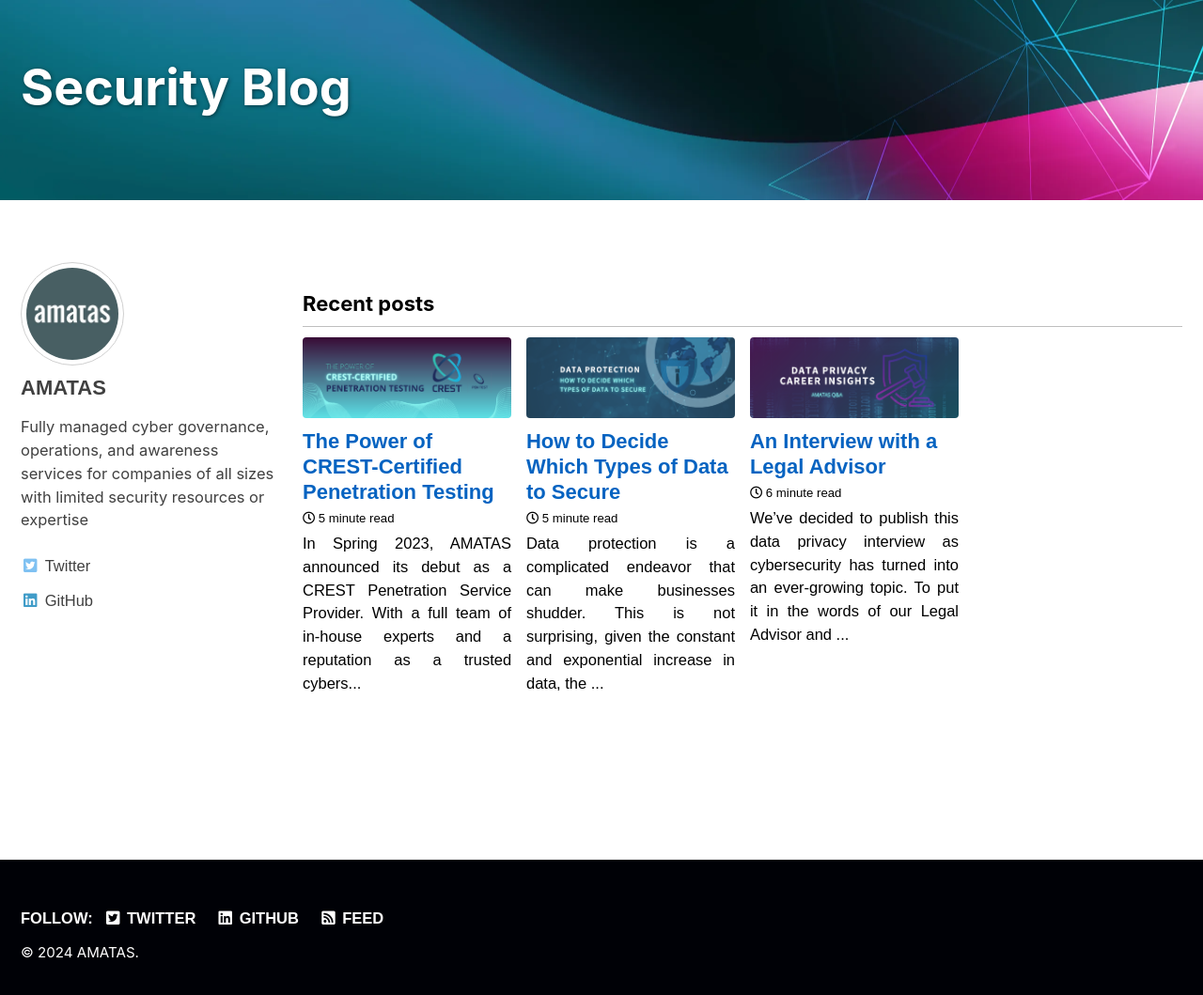
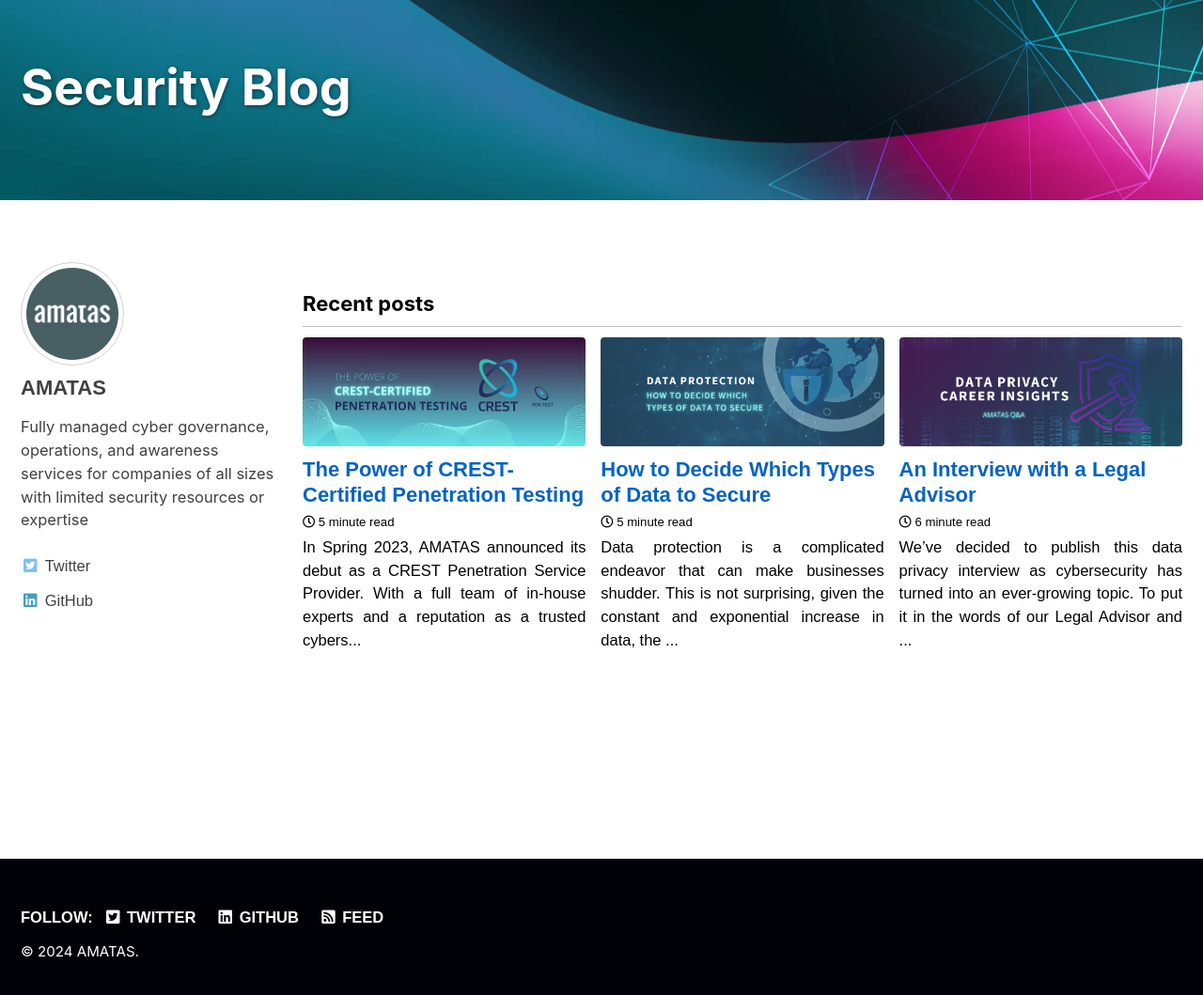
Before and after one commit to martinstnv/amatas-blog, a Jekyll site: the page built from index.html, in a window 1280 px wide and 1069 px high. Shown: the top 1059 px of the window at 94% size. Built offline with Jekyll 4.4.1, drawn with Linux system fonts in a browser that asks for light colours; cached includes are drawn as plain includes; the list of posts is cut into pages by our own code.

Commit message:
removed carousel code and customized the number of columns in the Archive grid view

```diff
--- a/_layouts/home.html
+++ b/_layouts/home.html
@@ -14,21 +14,10 @@ layout: archive
 
 {% assign entries_layout = page.entries_layout | default: 'list' %}
 <div class="entries-{{ entries_layout }}">
-  <!-- <div class="flex-container">
-    <dvi>
-      <a class="carousel-control-prev" onclick="moveSlide(-1)">&#10094;</a>
-    </dvi>
 
-    <div> -->
-      {% for post in posts %}
-        {% include archive-single.html type="grid" %}
-      {% endfor %}
-    <!-- </div>
-
-    <div>
-      <a class="carousel-control-next" onclick="moveSlide(1)">&#10095;</a>
-    </div>
-  </div> -->
+  {% for post in posts %}
+    {% include archive-single.html type="grid" %}
+  {% endfor %}
 
 </div>
 
--- a/_sass/minimal-mistakes/_archive.scss
+++ b/_sass/minimal-mistakes/_archive.scss
@@ -170,7 +170,7 @@
   @include breakpoint($medium) {
     margin-left: 0; /* override margin*/
     margin-right: 0; /* override margin*/
-    width: span(3 of 12);
+    width: span(4 of 12);
 
     &:nth-child(2n + 1) {
       clear: none;
```
